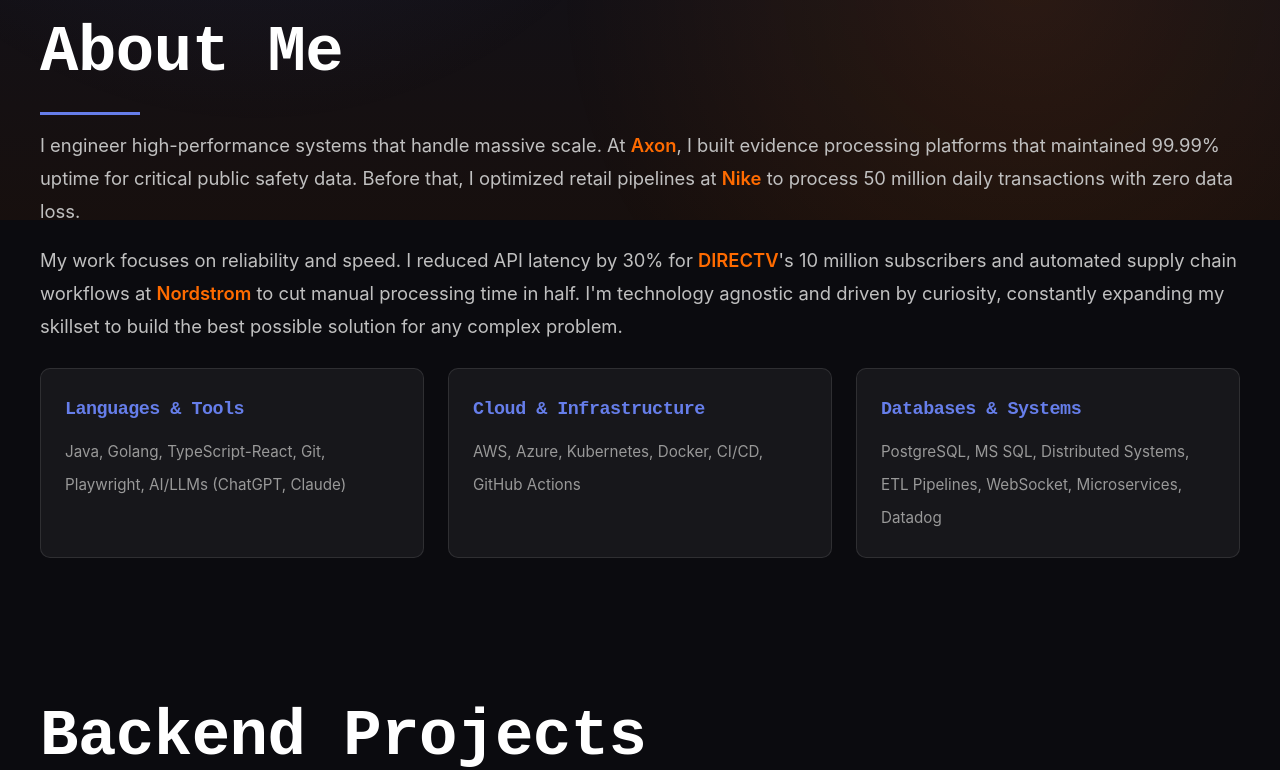
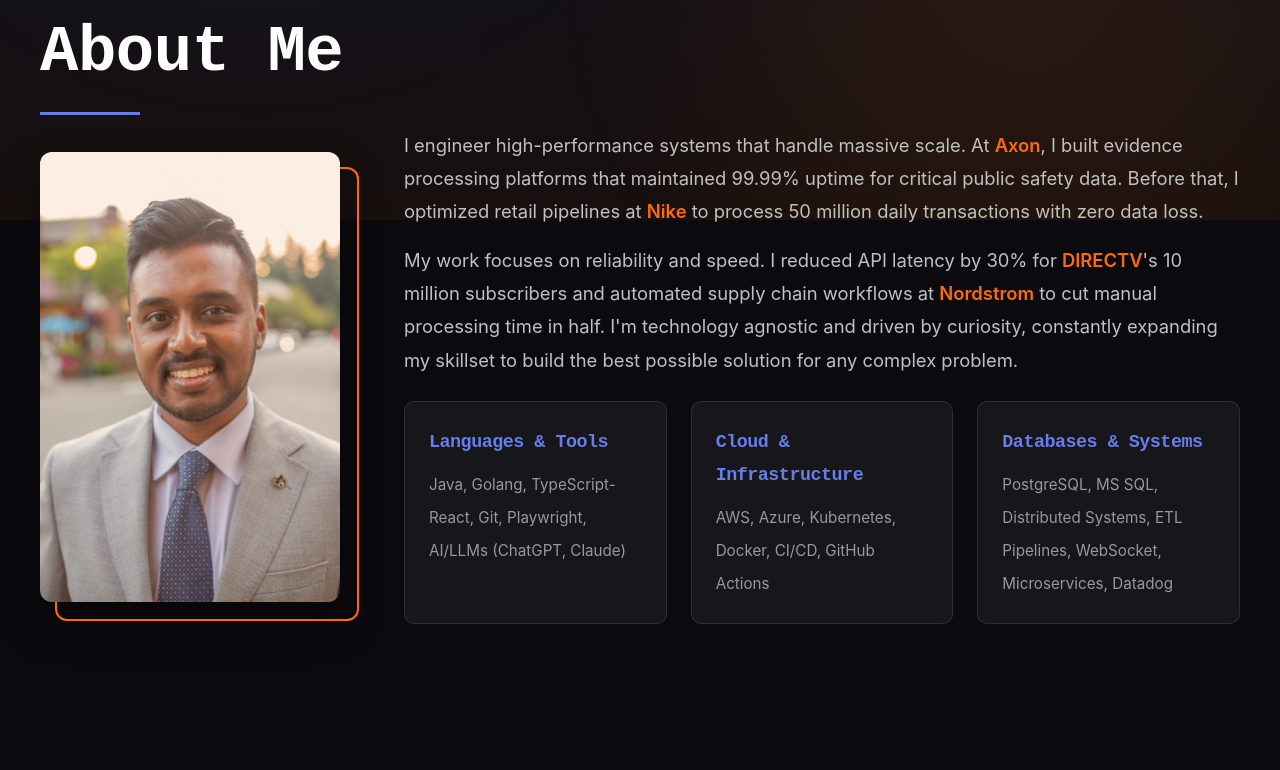
Before and after one commit to wasifsarwar/portfolio, a React (Create React App) app: page / in a window 1280 px wide. Shown: the part 580-1350 px from the top of the page. Built offline with nearby package versions, Linux system fonts and the light colour scheme.

Commit message:
add photo and fix about me

```diff
--- a/src/components/About.css
+++ b/src/components/About.css
@@ -42,10 +42,92 @@
 
 .about-content {
   display: grid;
-  gap: 1.5rem;
+  grid-template-columns: 300px 1fr;
+  gap: 4rem;
   align-items: center;
   position: relative;
   z-index: 1;
+}
+
+.about-image-container {
+  position: relative;
+  width: 100%;
+  max-width: 300px;
+  margin: 0 auto;
+}
+
+.image-wrapper {
+  position: relative;
+  border-radius: 12px;
+  /* Remove overflow: hidden so the border pseudo-element is visible */
+  /* overflow: hidden; */
+  box-shadow: 0 20px 40px rgba(0, 0, 0, 0.4);
+  transition: transform 0.3s ease;
+  z-index: 2; /* Ensure image stays on top */
+}
+
+/* Create a separate inner container for the image clipping */
+.image-inner {
+  border-radius: 12px;
+  overflow: hidden;
+  position: relative;
+}
+
+.image-wrapper::after {
+  content: '';
+  position: absolute;
+  top: 0;
+  left: 0;
+  width: 100%;
+  height: 100%;
+  border: 2px solid #ff6b00;
+  border-radius: 12px;
+  transform: translate(15px, 15px);
+  z-index: -1; /* Behind the image */
+  transition: transform 0.3s ease;
+}
+
+.about-image-container:hover .image-wrapper {
+  transform: translateY(-5px);
+}
+
+.about-image-container:hover .image-wrapper::after {
+  transform: translate(10px, 10px);
+}
+
+.about-image {
+  width: 100%;
+  height: auto;
+  display: block;
+  transition: transform 0.3s ease;
+}
+
+.image-overlay {
+  position: absolute;
+  top: 0;
+  left: 0;
+  width: 100%;
+  height: 100%;
+  background: rgba(255, 107, 0, 0.1);
+  transition: opacity 0.3s ease;
+  pointer-events: none;
+}
+
+.about-image-container:hover .image-overlay {
+  opacity: 0;
+}
+
+/* Responsive Design */
+@media (max-width: 968px) {
+  .about-content {
+    grid-template-columns: 1fr;
+    gap: 3rem;
+  }
+
+  .about-image-container {
+    max-width: 280px;
+    margin-bottom: 1rem;
+  }
 }
 
 .about-text {
--- a/src/components/About.tsx
+++ b/src/components/About.tsx
@@ -49,6 +49,18 @@
       >
         <motion.h2 variants={itemVariants}>About Me</motion.h2>
         <motion.div className="about-content" variants={itemVariants}>
+          <div className="about-image-container">
+            <div className="image-wrapper">
+              <div className="image-inner">
+                <img
+                  src={process.env.PUBLIC_URL + '/LinkedInHeadshot.jpg'}
+                  alt="Wasif Siddique"
+                  className="about-image"
+                />
+                <div className="image-overlay"></div>
+              </div>
+            </div>
+          </div>
           <div className="about-text">
             <p>
               I engineer high-performance systems that handle massive scale. At <a href="https://www.axon.com" target="_blank" rel="noopener noreferrer" className="company-link">Axon</a>, I built evidence processing platforms that maintained 99.99% uptime for critical public safety data. Before that, I optimized retail pipelines at <a href="https://www.nike.com" target="_blank" rel="noopener noreferrer" className="company-link">Nike</a> to process 50 million daily transactions with zero data loss.
```
